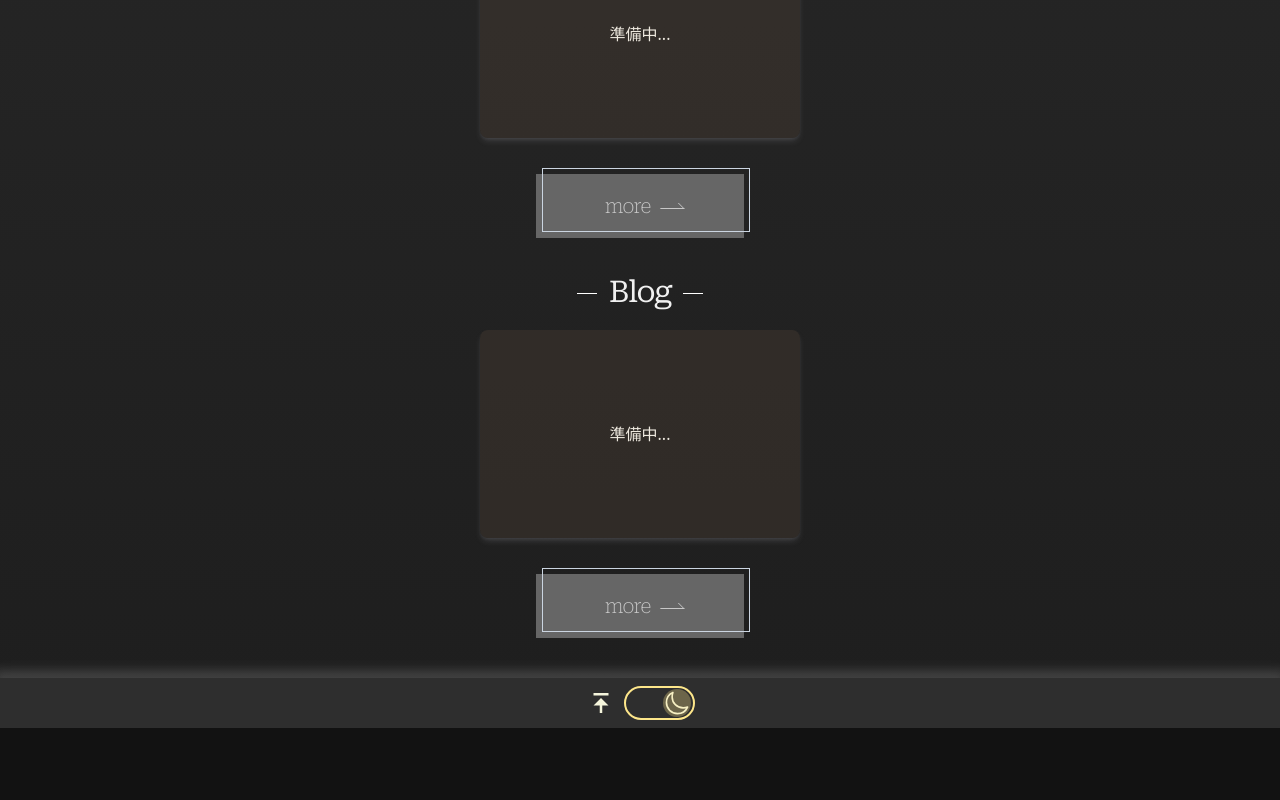
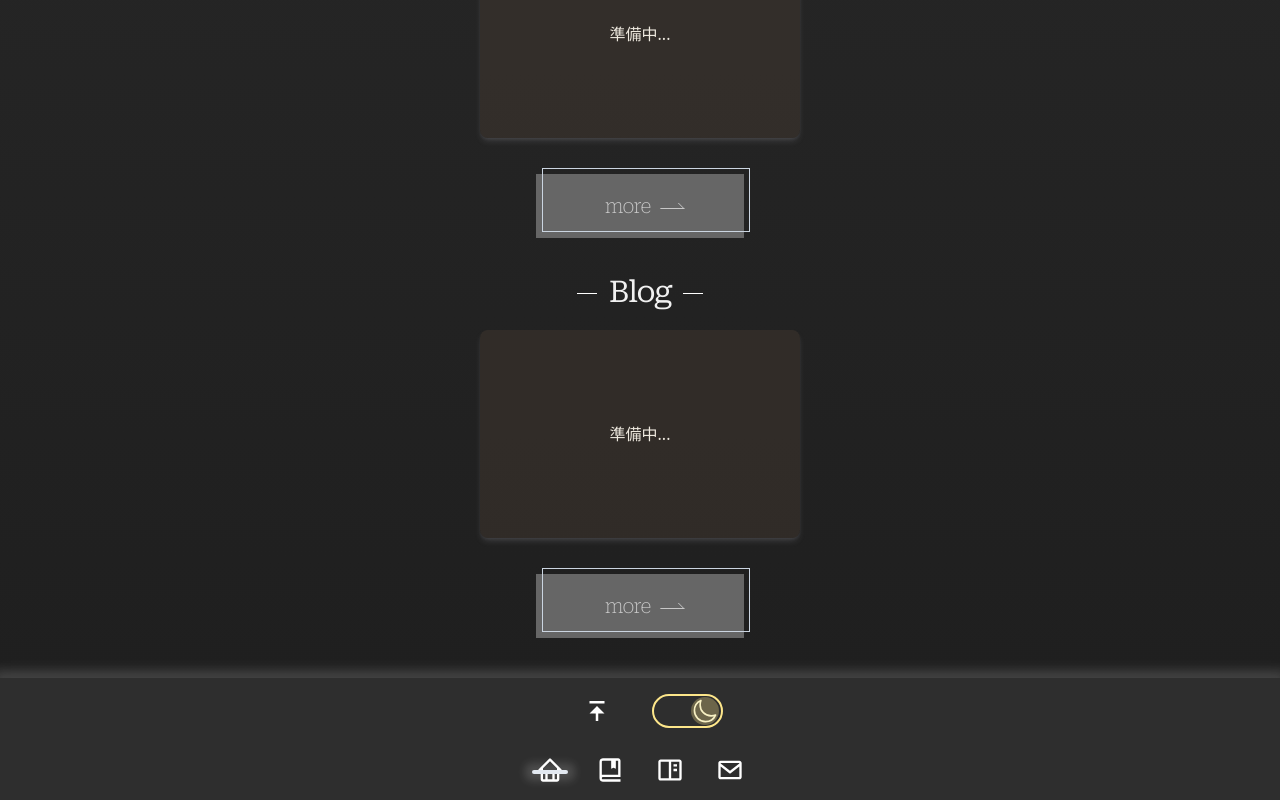
Before and after one commit to haruki26/react-next-portfolio, a Next.js app: page / in a window 1280 px wide. Shown: the part 1383-2183 px from the top of the page. Before the commit the page ends 2111 px from the top, so only its background shows below. Built offline with nearby package versions, Linux system fonts and the light colour scheme.

Commit message:
Page内リンク集の作成

```diff
--- a/src/app/page.tsx
+++ b/src/app/page.tsx
@@ -65,18 +65,18 @@ const Page: React.FC = () => {
                                         <IconAndStr>
                                             <LiaGrinSolid
                                                 size="1.6rem"
-                                                className="mt-[0.1rem] inline fill-icon"
+                                                className="mt-[0.1rem] inline fill-card-foreground"
                                             />
                                             <span className="text-2xl font-mplus tracking-tight">
                                                 久保 陽生
                                             </span>
                                         </IconAndStr>
                                         <div className="flex gap-1 items-center">
-                                            <BiLogoTypescript size="1.9rem" className="inline fill-icon" />
-                                            <BiLogoReact size="1.9rem" className="mt-[0.1rem] inline fill-icon" />
+                                            <BiLogoTypescript size="1.9rem" className="inline fill-card-foreground" />
+                                            <BiLogoReact size="1.9rem" className="mt-[0.1rem] inline fill-card-foreground" />
                                             <TbBrandNextjs size="1.9rem" className="inline stroke-icon" />
-                                            <BiLogoPython size="1.9rem" className="inline fill-icon" />
-                                            <SiLangchain size="1.9rem" className="inline fill-icon" />
+                                            <BiLogoPython size="1.9rem" className="inline fill-card-foreground" />
+                                            <SiLangchain size="1.9rem" className="inline fill-card-foreground" />
                                         </div>
                                     </div>
                                 </div>
@@ -114,7 +114,7 @@ const Page: React.FC = () => {
                             </div>
                         </Card>
                     </div>
-                    <Button href="/">
+                    <Button href="/blog">
                         more
                     </Button>
                 </section>
--- a/src/components/Footer/index.tsx
+++ b/src/components/Footer/index.tsx
@@ -1,18 +1,35 @@
 import { cn } from "@/libs/utils";
+import type { IconSettings } from "../PageLinks";
+
 import ThemeChangeBtn from "../ThemeChangeBtn";
 import TopBackBtn from "../TopBackBtn";
+import PageLinks from "../PageLinks";
 
 
 const Footer: React.FC = () => {
+    const iconSetting: IconSettings = {
+        size: 28,
+        className: cn(
+            "fill-white",
+        )
+    };
+
     return (
         <div className={cn(
-            "h-fit w-full px-3 py-2 bg-[#3e2723] text-[#f5f5dc] shadow-[0_-4px_9px_8px_rgba(0,0,0,0.18)]",
+            "h-fit w-full px-3 py-4 bg-[#3e2723] text-[#f5f5dc] shadow-[0_-4px_9px_8px_rgba(0,0,0,0.18)]",
             "dark:bg-[#2e2e2e] dark:shadow-[0_-2px_10px_6px_rgba(221,221,221,0.18)]",
         )}>
-            <div className="h-full flex flex-col gap-5 justify-center items-center">
-                <div className="flex gap-2 items-center">
+            <div className="h-full flex flex-col gap-7 justify-center items-center">
+                <div className="pl-6 flex gap-10 items-center">
                     <TopBackBtn />
                     <ThemeChangeBtn />
+                </div>
+                <div className="flex flex-col gap-2 items-center">
+                    <PageLinks
+                        icon={iconSetting}
+                        className="gap-6"
+                        horizontal
+                    />
                 </div>
             </div>
         </div>
--- /dev/null
+++ b/src/components/PageLinks/index.tsx
@@ -0,0 +1,103 @@
+"use client";
+
+import { usePathname } from "next/navigation";
+import Link from "next/link";
+import { BiHome, BiBookBookmark, BiBookContent, BiEnvelope } from "react-icons/bi";
+
+import { cn } from "@/libs/utils";
+import IconAndStr from "../IconAndStr";
+import React from "react";
+import { usePathFormat } from "@/hooks/usePathFormat";
+
+
+const pages = [
+    {
+        icon: <BiHome />,
+        text: "Home",
+        href: "/",
+    },
+    {
+        icon: <BiBookBookmark />,
+        text: "Works",
+        href: "/works",
+    },
+    {
+        icon: <BiBookContent />,
+        text: "Blog",
+        href: "/blog",
+    },
+    {
+        icon: <BiEnvelope />,
+        text: "Contact",
+        href: "/contact",
+    },
+]
+
+export type IconSettings = {
+    size: number;
+    className: string;
+}
+
+type Props = {
+    icon: IconSettings;
+    className?: string;
+    withText?: boolean;
+    horizontal?: boolean;
+}
+
+const PageLinks: React.FC<Props> = ({
+    icon,
+    className,
+    withText = false,
+    horizontal = false,
+}) => {
+    const current = usePathFormat(usePathname());
+
+    return (
+        <ul className={cn(
+            "flex items-center justify-center",
+            className,
+            {
+                "flex-col": !horizontal,
+            }
+        )}>
+            {pages.map((page, index) => (
+                <li
+                    key={index}
+                    className={cn(
+                        "w-fit h-fit px-1 relative",
+                        current === page.href && (
+                            [
+                                "after:absolute after:top-1/2 after:left-0",
+                                "after:h-[4px] after:rounded-md after:w-full after:bg-slate-200",
+                                "after:shadow-[0_0_8px_7px_rgba(255,255,255,0.15)]",
+                                "after:transform after:transition after:duration-200 after:ease-in-out",
+                                "after:scale-x-100",
+                            ]
+                        ),
+                    )}
+                >
+                    <Link href={page.href}>
+                        <IconAndStr>
+                            {page.icon.type({
+                                ...icon,
+                                className: cn(
+                                    icon.className,
+                                    "cursor-pointer",
+                                    "transform transition duration-200 ease-in-out",
+                                )
+                            })}
+                            {withText && (
+                                <span className="text-lg font-roboto tracking-tight">
+                                    {page.text}
+                                </span>
+                            )}
+                        </IconAndStr>
+                    </Link>
+                </li>
+            ))}
+        </ul>
+    );
+}
+
+export default PageLinks;
--- a/src/components/TopBackBtn/index.tsx
+++ b/src/components/TopBackBtn/index.tsx
@@ -19,7 +19,7 @@ const TopBackBtn: React.FC = () => {
         >
             <BiSolidArrowToTop
                 size={30}
-                className="h-8 transition duration-500 hover:scale-110 hover:-translate-y-1"
+                className="h-8 transition inline fill-white duration-500 hover:scale-110 hover:-translate-y-1"
             />
         </button>
     );
--- /dev/null
+++ b/src/hooks/usePathFormat.ts
@@ -0,0 +1,11 @@
+const paths = ["/", "/work", "/contact", "/blog", "/"];
+
+export const usePathFormat = (path: string): string | null => {
+    if (path === "/") return "/";
+
+    paths.forEach((p) => {
+        if (path.includes(p)) return p;
+    });
+
+    return null;
+}
```
